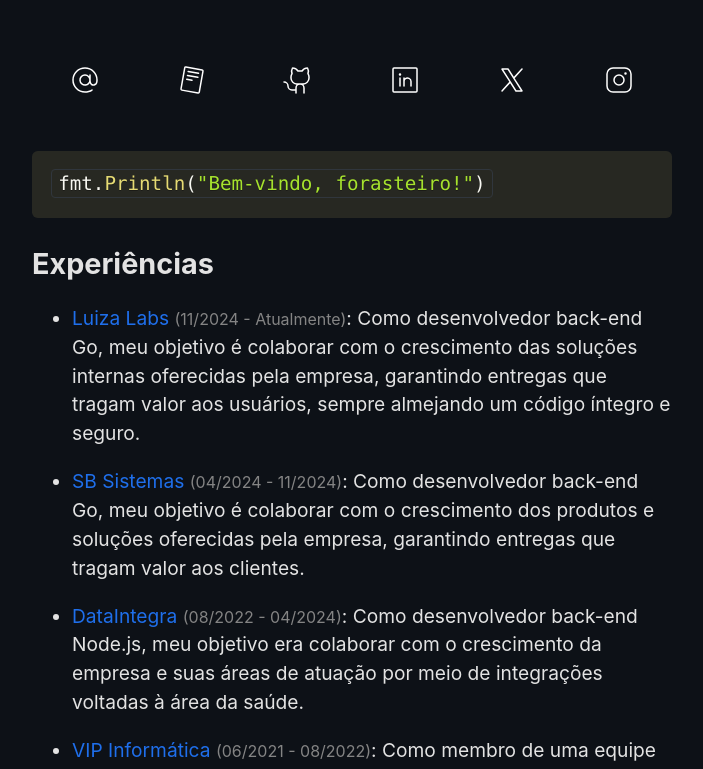
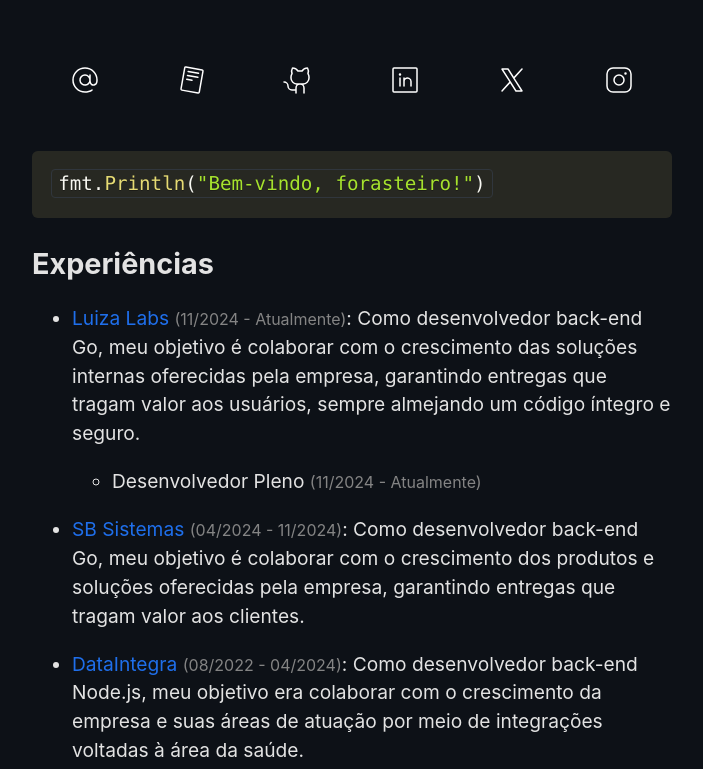
Before and after one commit to Otarossoni/otaviorossoni.com, a React (Vite) app: page / in a window 1280 px wide. Shown: the top 769 px of the page, without its empty margins (288-991 px from the left). Built offline with nearby package versions, Linux system fonts and the light colour scheme.

Commit message:
feat: adiciona cargos nas experiências profissionais

```diff
--- a/src/components/Body.content.ts
+++ b/src/components/Body.content.ts
@@ -6,10 +6,13 @@
 ## Experiências
 
 - <a href="https://www.linkedin.com/company/luizalabs/" target="_blank">Luiza Labs</a> <time>(11/2024 - Atualmente)</time>: Como desenvolvedor back-end Go, meu objetivo é colaborar com o crescimento das soluções internas oferecidas pela empresa, garantindo entregas que tragam valor aos usuários, sempre almejando um código íntegro e seguro.
+  - Desenvolvedor Pleno <time>(11/2024 - Atualmente)</time>
 
 - <a href="https://www.sbsistemas.com.br/" target="_blank">SB Sistemas</a> <time>(04/2024 - 11/2024)</time>: Como desenvolvedor back-end Go, meu objetivo é colaborar com o crescimento dos produtos e soluções oferecidas pela empresa, garantindo entregas que tragam valor aos clientes.
 
 - <a href="https://www.dataintegra.com.br/" target="_blank">DataIntegra</a> <time>(08/2022 - 04/2024)</time>: Como desenvolvedor back-end Node.js, meu objetivo era colaborar com o crescimento da empresa e suas áreas de atuação por meio de integrações voltadas à área da saúde.
+  - Desenvolvedor Pleno <time>(02/2023 - 04/2024)</time>
+  - Desenvolvedor Júnior <time>(08/2022 - 02/2023)</time>
 
 - <a href="https://www.vipinfo.net.br/" target="_blank">VIP Informática</a> <time>(06/2021 - 08/2022)</time>: Como membro de uma equipe de suporte, era responsável por simplificar a vida dos clientes por meio de soluções comerciais e tecnologias envolvidas.
 
```
